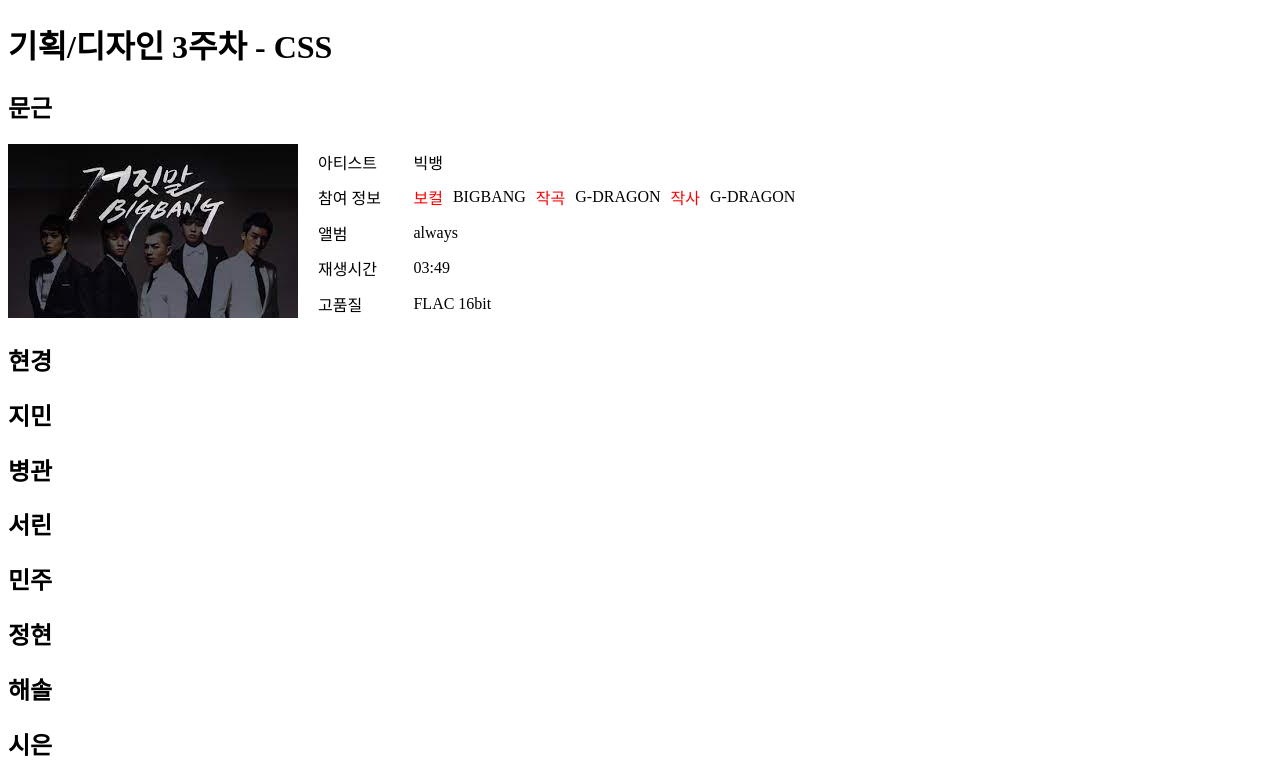
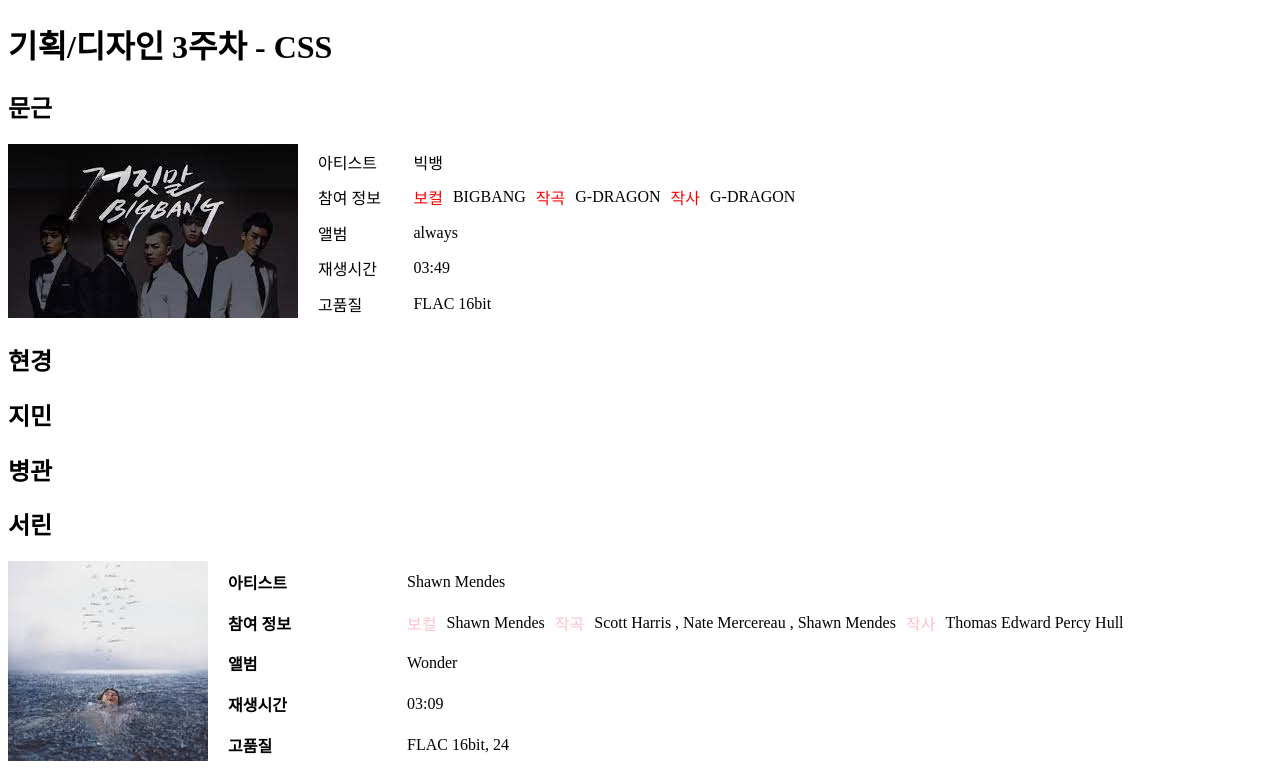
Before and after one commit to moongTnT/kidi-css, a plain HTML site: page index.html in a window 1280 px wide. Shown: the top 778 px of the page. Drawn offline with Linux system fonts and the light colour scheme.

Commit message:
[Add] seol

```diff
--- a/index.html
+++ b/index.html
@@ -52,6 +52,30 @@
 
 <div class="sr">
     <h2>서린</h2>
+    <div class="lie-container">
+        <a href="https://www.youtube.com/watch?v=ti0cWh_9yGQ">
+            <img src="./img/다운로드.jpeg" alt="">
+        </a>
+        <div class="data-container">
+            <div><strong>아티스트</strong></div>
+            <div>Shawn Mendes</div>
+            <div><strong>참여 정보</strong></div>
+            <div class="part-container">
+                <div class="pink">보컬</div>
+                <div>Shawn Mendes</div>
+                <div class="pink">작곡</div>
+                <div>Scott Harris , Nate Mercereau , Shawn Mendes</div>
+                <div class="pink">작사</div>
+                <div>Thomas Edward Percy Hull</div>
+            </div>
+            <div><strong>앨범</strong></div>
+            <div>Wonder</div>
+            <div><strong>재생시간</strong></div>
+            <div>03:09</div>
+            <div><strong>고품질</strong></div>
+            <div>FLAC 16bit, 24</div>
+        </div>
+    </div>
 </div>
 
 <div class="mj">
--- a/style.css
+++ b/style.css
@@ -24,3 +24,30 @@
 .mk .red {
     color: red;
 }
+
+.sr .lie-container {
+    display: flex;
+    flex-direction: row;
+    grid-template-columns: 1fr 2fr;
+    column-gap: 20px;
+
+    /* font-size: small; */
+}
+
+.sr .data-container {
+    display: grid;
+    flex-direction: row;
+    align-items: center;
+    grid-template-columns: 1fr 4fr;
+}
+
+.sr .part-container {
+    display: flex;
+    flex-direction: row;
+    align-items: center;
+    column-gap: 10px;
+}
+
+.sr .pink {
+    color: pink;
+}
```
Also changed, not shown: img/다운로드.jpeg (added), 1 other file.
